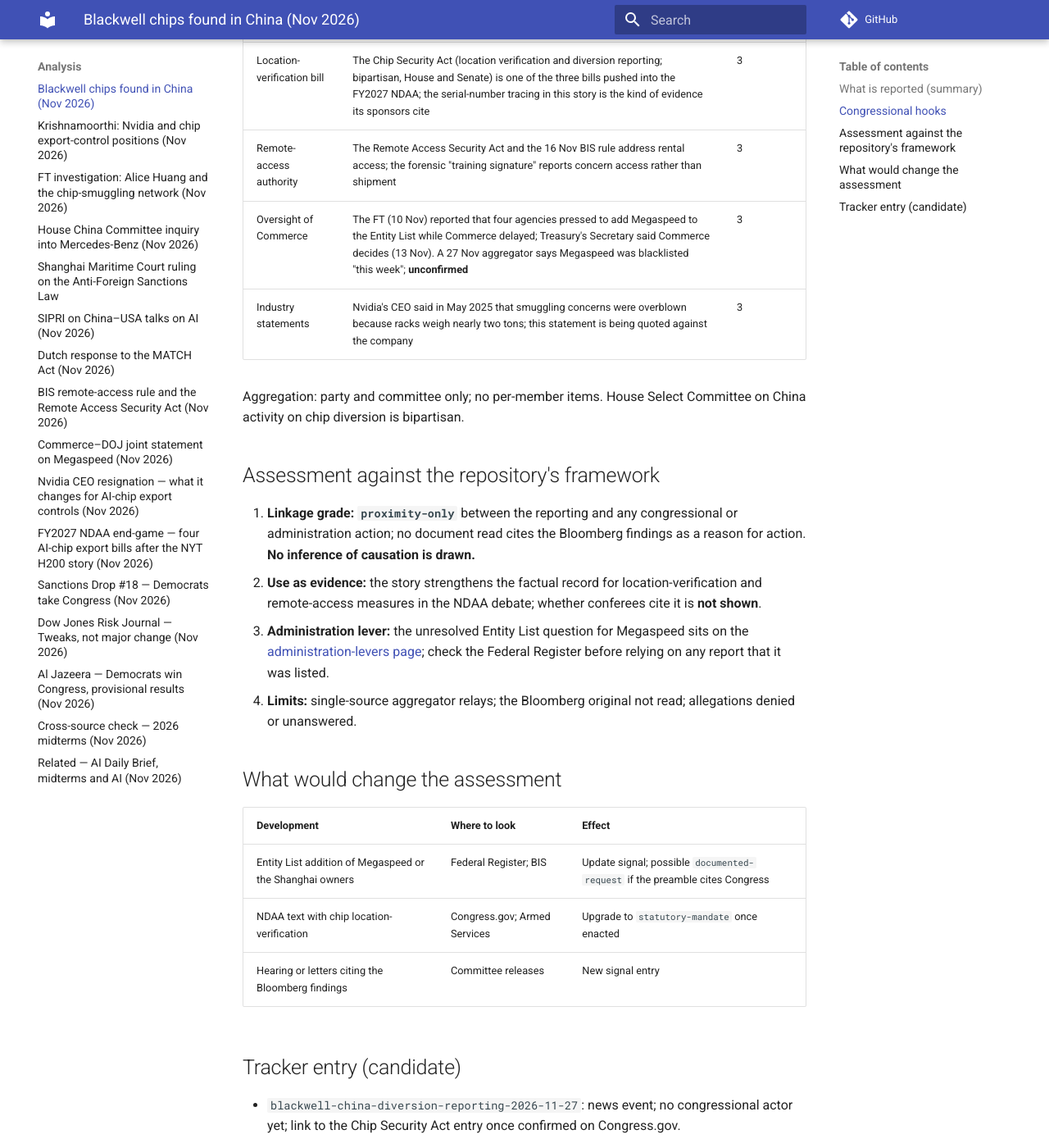
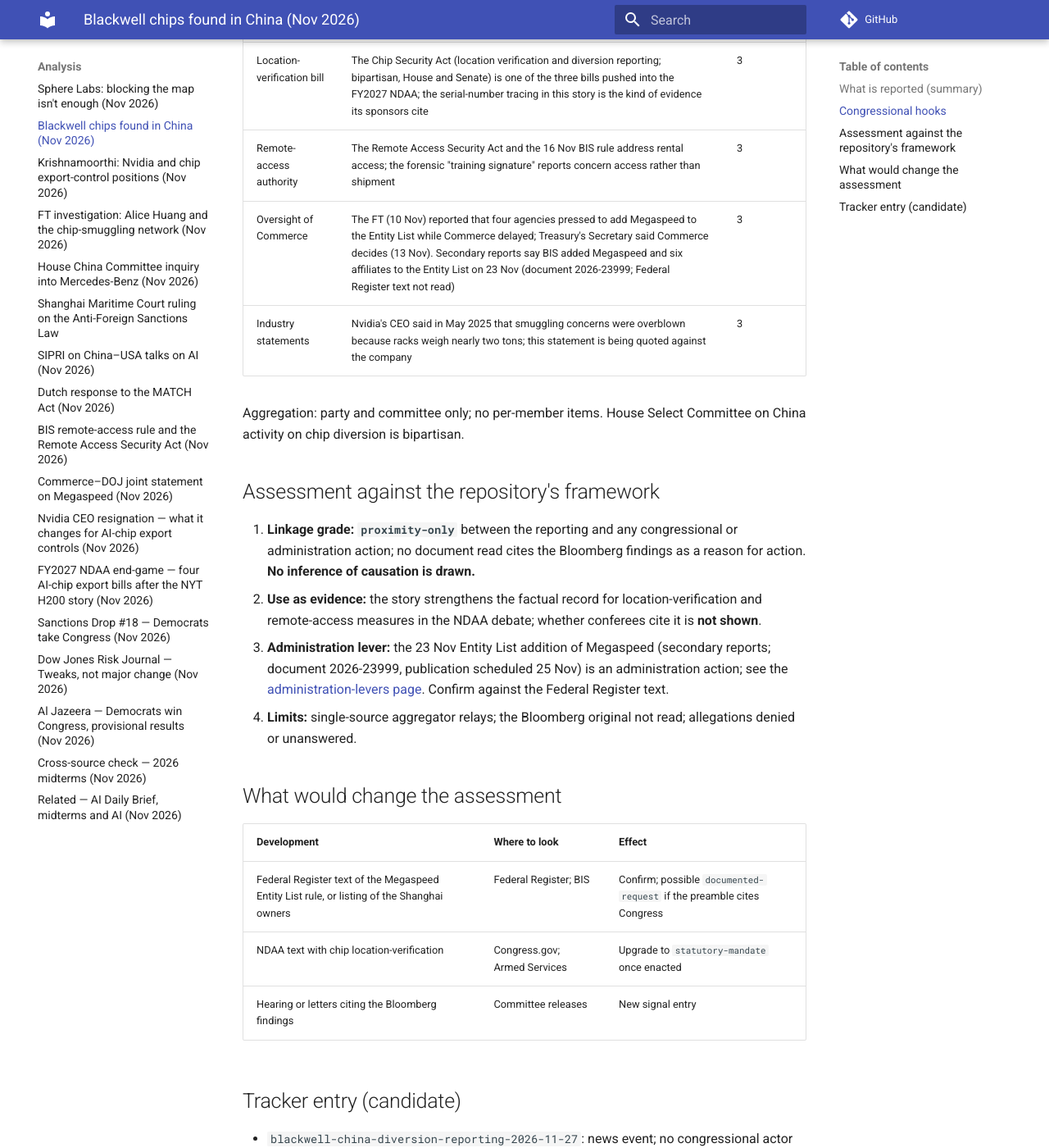
Before and after one commit to felipelago17/Congressional-Influence-Sanctions-Export-Controls, an MkDocs documentation site: the page built from docs/analysis/blackwell-chips-in-china-despite-us-curbs.md, in a window 1280 px wide and 1400 px high, scrolled down 994 px. Shown: the whole window at 82% size. Built offline with MkDocs 1.6.1 and Material for MkDocs 9.7.7, drawn with Linux system fonts in a browser that asks for light colours; comment, search, counter and statistics services are not loaded.

Commit message:
Add Sphere Labs reading note; update Megaspeed Entity List status
Co-Authored-By: Claude Sonnet 5.5 <noreply@anthropic.com>
Claude-Session: https://claude.ai/code/session_01EfwLgiPWxzEQtf8N8rmvzG

```diff
--- a/docs/analysis/blackwell-chips-in-china-despite-us-curbs.md
+++ b/docs/analysis/blackwell-chips-in-china-despite-us-curbs.md
@@ -17,7 +17,7 @@ Bloomberg reported on 27 Nov 2026 that a GB300 rack and a GB200 server, identifi
 | Member op-ed | A Democratic House member's 23 Nov op-ed cited a Bloomberg report of restricted hardware at a Shanghai data centre tied to Alice Huang's network and urged permanent statutory safeguards (see [positions note](krishnamoorthi-nvidia-export-control-positions.md)); the 27 Nov report is a further finding, so the two should not be conflated | 3 |
 | Location-verification bill | The Chip Security Act (location verification and diversion reporting; bipartisan, House and Senate) is one of the three bills pushed into the FY2027 NDAA; the serial-number tracing in this story is the kind of evidence its sponsors cite | 3 |
 | Remote-access authority | The Remote Access Security Act and the 16 Nov BIS rule address rental access; the forensic "training signature" reports concern access rather than shipment | 3 |
-| Oversight of Commerce | The FT (10 Nov) reported that four agencies pressed to add Megaspeed to the Entity List while Commerce delayed; Treasury's Secretary said Commerce decides (13 Nov). A 27 Nov aggregator says Megaspeed was blacklisted "this week"; **unconfirmed** | 3 |
+| Oversight of Commerce | The FT (10 Nov) reported that four agencies pressed to add Megaspeed to the Entity List while Commerce delayed; Treasury's Secretary said Commerce decides (13 Nov). Secondary reports say BIS added Megaspeed and six affiliates to the Entity List on 23 Nov (document 2026-23999; Federal Register text not read) | 3 |
 | Industry statements | Nvidia's CEO said in May 2025 that smuggling concerns were overblown because racks weigh nearly two tons; this statement is being quoted against the company | 3 |
 
 Aggregation: party and committee only; no per-member items. House Select Committee on China activity on chip diversion is bipartisan.
@@ -26,14 +26,14 @@ Aggregation: party and committee only; no per-member items. House Select Committ
 
 1. **Linkage grade: `proximity-only`** between the reporting and any congressional or administration action; no document read cites the Bloomberg findings as a reason for action. **No inference of causation is drawn.**
 2. **Use as evidence:** the story strengthens the factual record for location-verification and remote-access measures in the NDAA debate; whether conferees cite it is **not shown**.
-3. **Administration lever:** the unresolved Entity List question for Megaspeed sits on the [administration-levers page](../influence/administration-levers.md); check the Federal Register before relying on any report that it was listed.
+3. **Administration lever:** the 23 Nov Entity List addition of Megaspeed (secondary reports; document 2026-23999, publication scheduled 25 Nov) is an administration action; see the [administration-levers page](../influence/administration-levers.md). Confirm against the Federal Register text.
 4. **Limits:** single-source aggregator relays; the Bloomberg original not read; allegations denied or unanswered.
 
 ## What would change the assessment
 
 | Development | Where to look | Effect |
 |---|---|---|
-| Entity List addition of Megaspeed or the Shanghai owners | Federal Register; BIS | Update signal; possible `documented-request` if the preamble cites Congress |
+| Federal Register text of the Megaspeed Entity List rule, or listing of the Shanghai owners | Federal Register; BIS | Confirm; possible `documented-request` if the preamble cites Congress |
 | NDAA text with chip location-verification | Congress.gov; Armed Services | Upgrade to `statutory-mandate` once enacted |
 | Hearing or letters citing the Bloomberg findings | Committee releases | New signal entry |
 
--- a/mkdocs.yml
+++ b/mkdocs.yml
@@ -29,6 +29,7 @@ nav:
       - Sanctions Lists (OpenSanctions): trackers/sanctions-data.md
       - Enforcement Actions: trackers/enforcement-actions.md
   - Analysis:
+      - "Sphere Labs: blocking the map isn't enough (Nov 2026)": analysis/sphere-labs-blocking-the-map-circumvention-risk.md
       - "Blackwell chips found in China (Nov 2026)": analysis/blackwell-chips-in-china-despite-us-curbs.md
       - "Krishnamoorthi: Nvidia and chip export-control positions (Nov 2026)": analysis/krishnamoorthi-nvidia-export-control-positions.md
       - "FT investigation: Alice Huang and the chip-smuggling network (Nov 2026)": analysis/ft-alice-huang-chip-smuggling-network.md
```
Also changed, not shown: docs/analysis/sphere-labs-blocking-the-map-circumvention-risk.md (added, +38 -0 lines).
